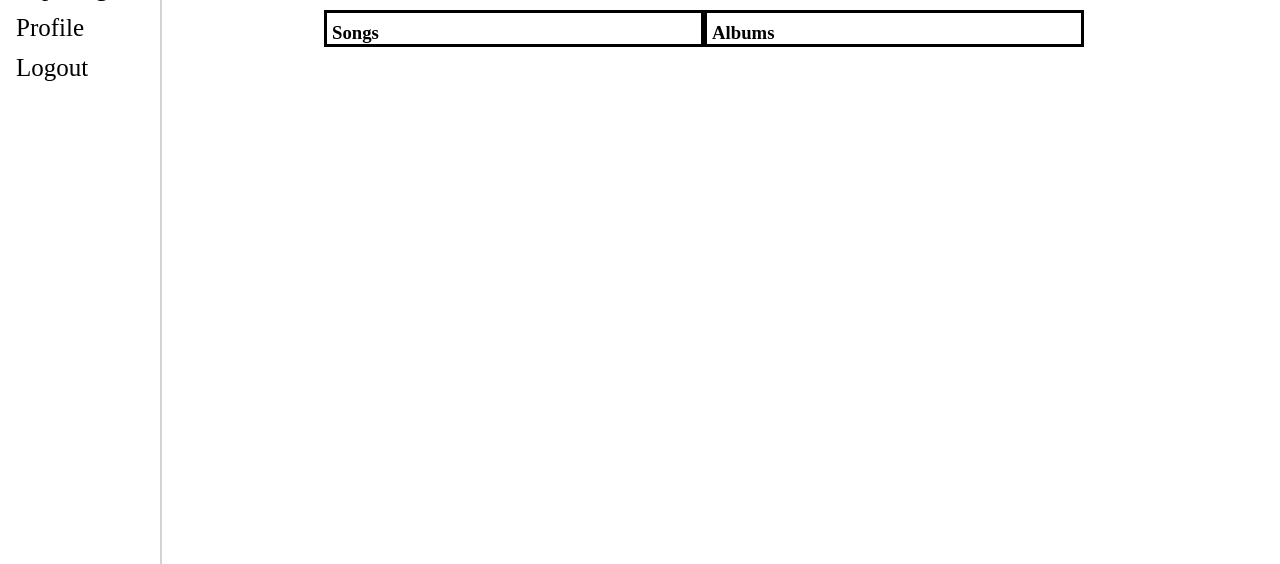
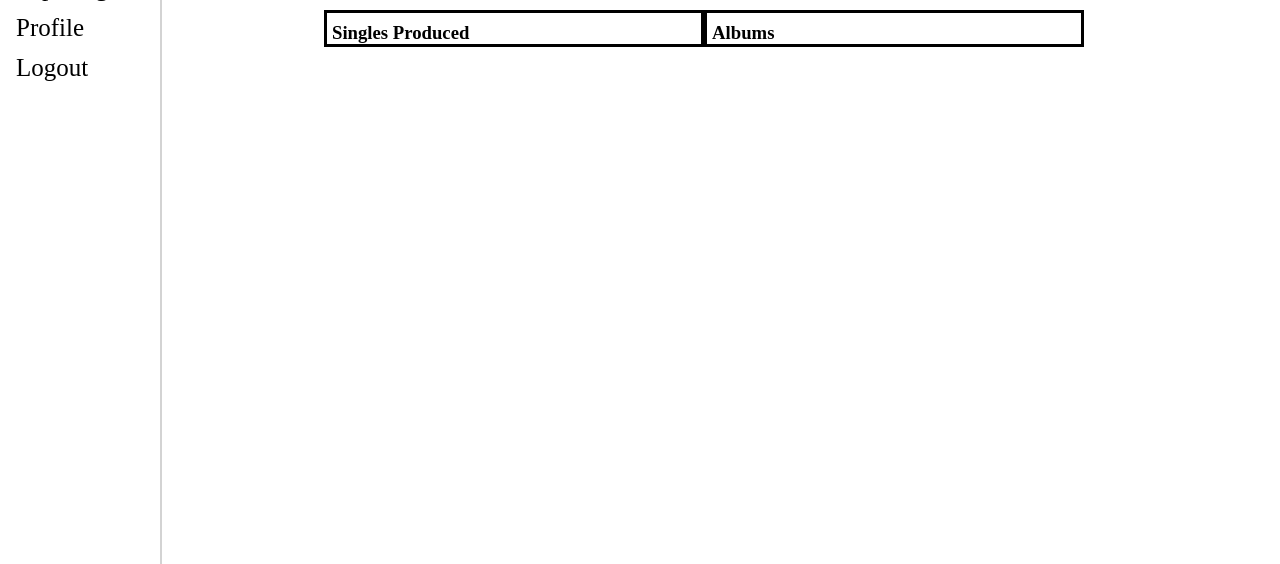
Before and after one commit to alexchchen/musicrant, a Django app: template 471Project/MyProject/FirstApp/templates/producer.html in a window 1280 px wide. Shown: the part 236-800 px from the top of the page. Run offline with Django 4.2, Linux system fonts and the light colour scheme; the template is opened without the code that fills it, so the values that code supplies are empty.

Commit message:
changes to artist and producer html

```diff
--- a/471Project/MyProject/FirstApp/templates/artist.html
+++ b/471Project/MyProject/FirstApp/templates/artist.html
@@ -108,7 +108,7 @@
         <div class="songAlbumList">
             <div class="songList">
                 <h3 id="songListTitle">
-                    Songs
+                    Singles
                 </h3>
                 {% for song in songs %}
                     <div class="songTitleAndScore">
--- a/471Project/MyProject/FirstApp/templates/producer.html
+++ b/471Project/MyProject/FirstApp/templates/producer.html
@@ -108,7 +108,7 @@
         <div class="songAlbumList">
             <div class="songList">
                 <h3 id="songListTitle">
-                    Songs
+                    Singles Produced
                 </h3>
                 {% for song in singles_produced %}
                     <div class="songTitleAndScore">
```
